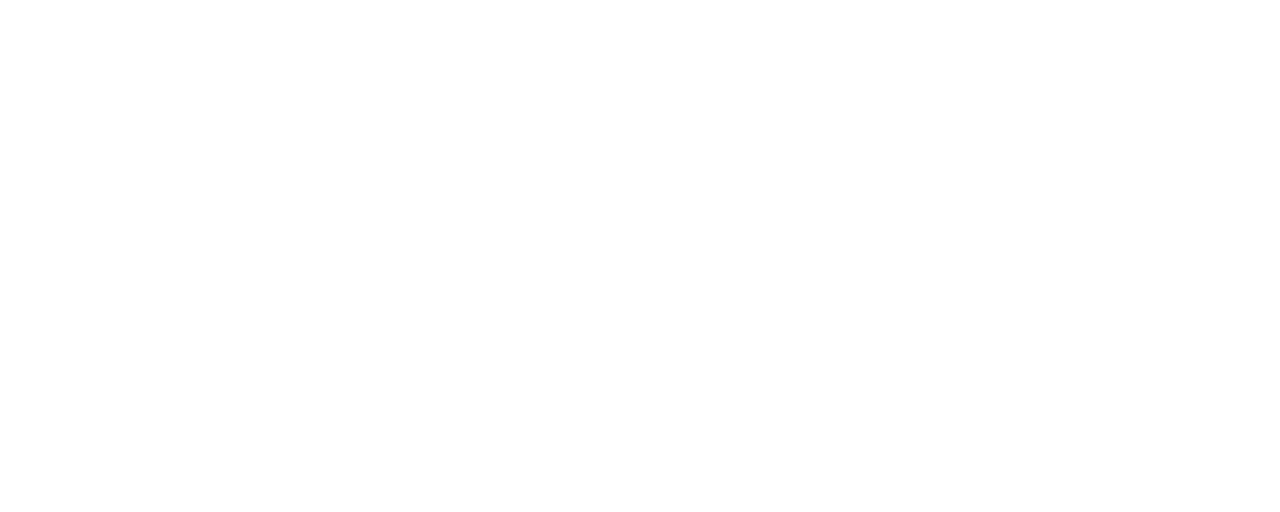
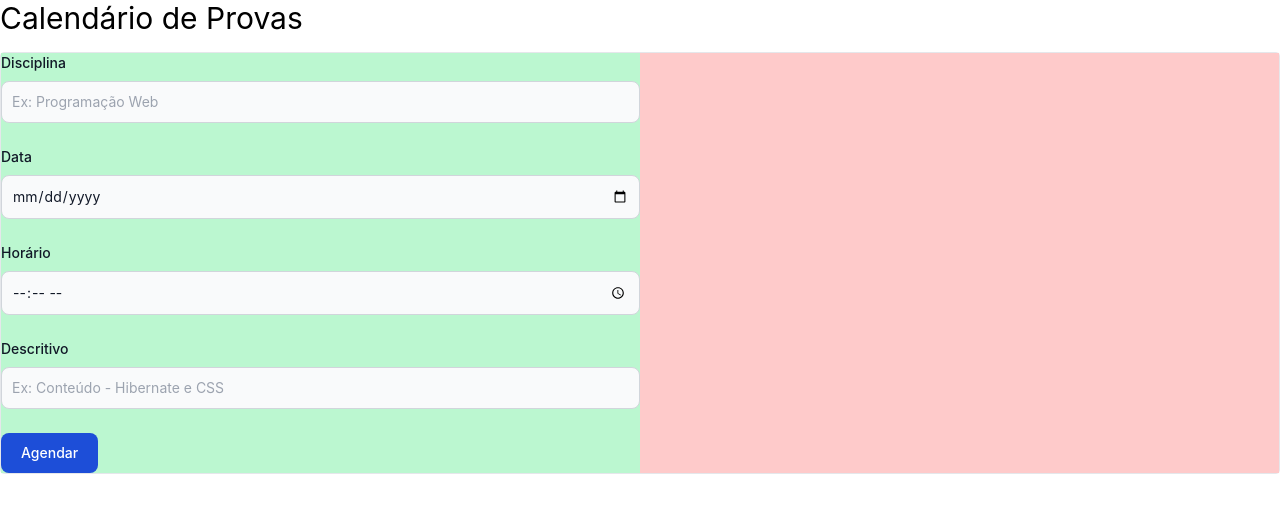
Before and after one commit to caiofelipefl/agenda-avaliacoes, a Next.js app: page / in a window 1280 px wide. Shown: the top 512 px of the page. Built offline with nearby package versions, Linux system fonts and the light colour scheme.

Commit message:
Inserção e organização da segunda div

```diff
--- a/pages/_app.js
+++ /dev/null
@@ -1,7 +0,0 @@
-import '../styles/globals.css'
-
-function MyApp({ Component, pageProps }) {
-  return <Component {...pageProps} />
-}
-
-export default MyApp
--- a/pages/api/hello.js
+++ /dev/null
@@ -1,5 +0,0 @@
-// Next.js API route support: https://nextjs.org/docs/api-routes/introduction
-
-export default function handler(req, res) {
-  res.status(200).json({ name: 'John Doe' })
-}
--- a/pages/index.js
+++ /dev/null
@@ -1,11 +0,0 @@
-import Head from 'next/head'
-import Image from 'next/image'
-import styles from '../styles/Home.module.css'
-
-export default function Home() {
-  return (
-    <div className='bg-black'>
-
-    </div>
-  )
-}
--- a/src/pages/index.js
+++ b/src/pages/index.js
@@ -10,8 +10,8 @@
           <h1 className='text-3xl'>Calendário de Provas</h1>
         </div>
         <div className='mt-4 w-full border rounded'>
-          <div className='flex '>
-              <form>
+            <div className='flex items-stretch justify-between w-full bg-blue-200'>
+              <form className='bg-green-200 w-1/2'>
                 <div class="mb-6">
                 <label for="text" class="block mb-2 text-sm font-medium text-gray-900 dark:text-gray-300">Disciplina</label>
                   <input type="text" id="disciplina" class="bg-gray-50 border border-gray-300 text-gray-900 text-sm rounded-lg focus:ring-blue-500 focus:border-blue-500 block w-full p-2.5 dark:bg-gray-700 dark:border-gray-600 dark:placeholder-gray-400 dark:text-white dark:focus:ring-blue-500 dark:focus:border-blue-500" placeholder="Ex: Programação Web" required=""/>
@@ -26,14 +26,17 @@
                 </div>
                 <div class="mb-6">
                   <label for="text" class="block mb-2 text-sm font-medium text-gray-900 dark:text-gray-300">Descritivo</label>
-                  <input type="text" id="descritivo" class="bg-gray-50 border border-gray-300 text-gray-900 text-sm rounded-lg focus:ring-blue-500 focus:border-blue-500 block w-full p-2.5 dark:bg-gray-700 dark:border-gray-600 dark:placeholder-gray-400 dark:text-white dark:focus:ring-blue-500 dark:focus:border-blue-500" placeholder="Ex: Conteúdo - Hibernate e CSS" required=""/>
+                  <input type="text" id="descricao" class="bg-gray-50 border border-gray-300 text-gray-900 text-sm rounded-lg focus:ring-blue-500 focus:border-blue-500 block w-full p-2.5 dark:bg-gray-700 dark:border-gray-600 dark:placeholder-gray-400 dark:text-white dark:focus:ring-blue-500 dark:focus:border-blue-500" placeholder="Ex: Conteúdo - Hibernate e CSS" required=""/>
                 </div>
 
                 <button type="submit" class="text-white bg-blue-700 hover:bg-blue-800 focus:ring-4 focus:outline-none focus:ring-blue-300 font-medium rounded-lg text-sm w-full sm:w-auto px-5 py-2.5 text-center dark:bg-blue-600 dark:hover:bg-blue-700 dark:focus:ring-blue-800">Agendar</button>
               </form>
+              <div className='bg-red-200 w-1/2'>
+
+              </div>
+            </div>
 
           </div>
-        </div>
       </div>
 
   )
```
